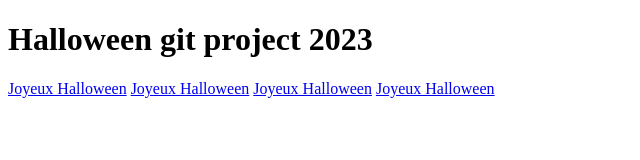
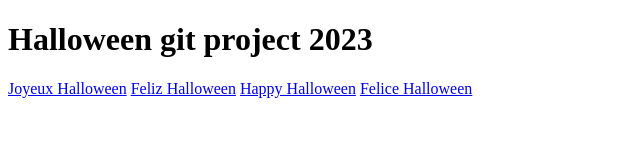
Before and after one commit to malojohannot/Halloween-git-project-2023-exam, a plain HTML site: page index.html in a window 1280 px wide. Shown: the full height of the page, 0-640 px from the left. Drawn offline with Linux system fonts and the light colour scheme.

Commit message:
correction des langues dans les liens et pages anglais espagnol et italien

```diff
--- a/index.html
+++ b/index.html
@@ -9,8 +9,8 @@
 <body>
     <h1>Halloween git project 2023</h1>
     <a href="./francais.html">Joyeux Halloween</a>
-    <a href="./espagnol.html">Joyeux Halloween</a>
-    <a href="./anglais.html">Joyeux Halloween</a>
-    <a href="./italien.html">Joyeux Halloween</a>
+    <a href="./espagnol.html">Feliz Halloween</a>
+    <a href="./anglais.html">Happy Halloween</a>
+    <a href="./italien.html">Felice Halloween</a>
 </body>
 </html>
```
Also changed, not shown: anglais.html (+2 -2 lines), espagnol.html (+2 -2 lines), italien.html (+2 -2 lines).
